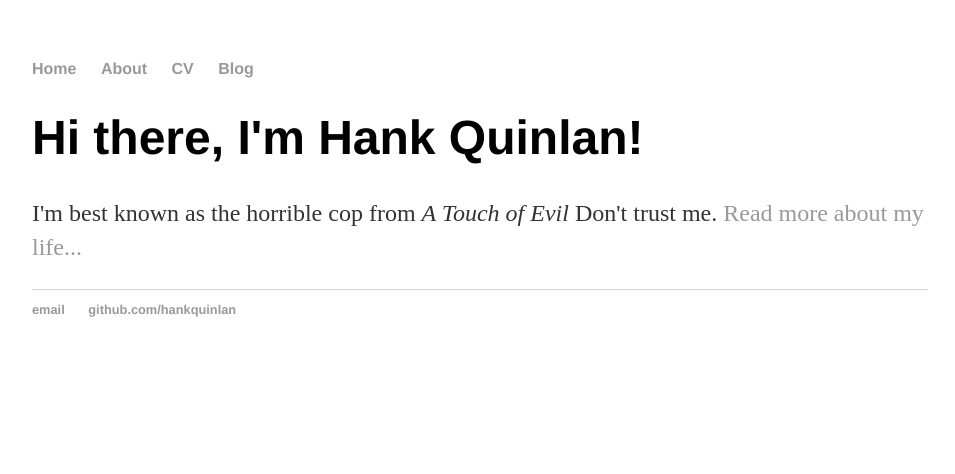
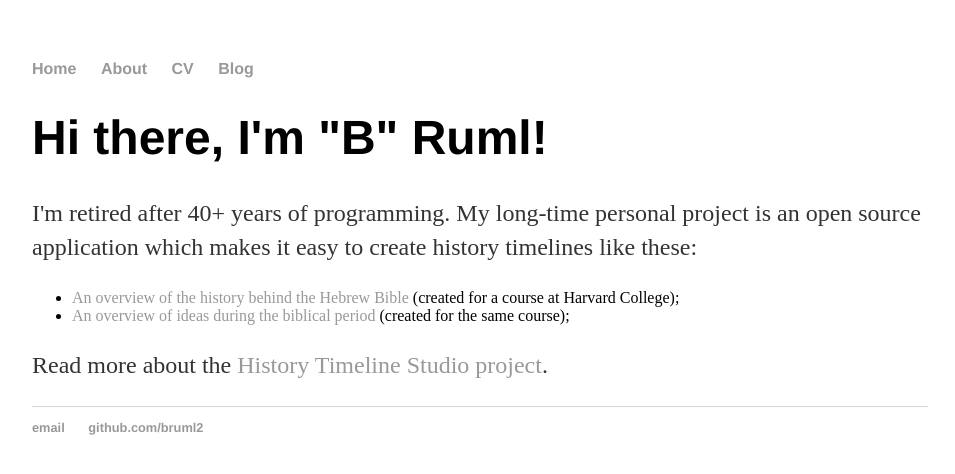
Before and after one commit to bruml2/bruml2.github.io, a Jekyll site: the page built from index.html, in a window 1280 px wide. Shown: the top 474 px of the page, without its empty margins (160-1115 px from the left). Built offline with Jekyll 4.4.1, drawn with Linux system fonts in a browser that asks for light colours.

Commit message:
Update index.html
intial use of a layout

```diff
--- a/index.html
+++ b/index.html
@@ -1,29 +1,20 @@
-<!DOCTYPE html>
-<html>
-	<head>
-		<title>Hank Quinlan, Horrible Cop</title>
-		<link rel="stylesheet" type="text/css" href="/css/main.css">
-	</head>
-	<body>
-		<nav>
-    		<ul>
-        		<li><a href="/">Home</a></li>
-	        	<li><a href="/about">About</a></li>
-        		<li><a href="/cv">CV</a></li>
-        		<li><a href="/blog">Blog</a></li>
-    		</ul>
-		</nav>
-		<div class="container">
-    		<div class="blurb">
-        		<h1>Hi there, I'm Hank Quinlan!</h1>
-				<p>I'm best known as the horrible cop from <em>A Touch of Evil</em> Don't trust me. <a href="/about">Read more about my life...</a></p>
-    		</div><!-- /.blurb -->
-		</div><!-- /.container -->
-		<footer>
-    		<ul>
-        		<li><a href="mailto:hankquinlanhub@gmail.com">email</a></li>
-        		<li><a href="https://github.com/hankquinlan">github.com/hankquinlan</a></li>
-			</ul>
-		</footer>
-	</body>
-</html>
+---
+layout: default
+title: Beardsley Ruml, vue dev
+---
+<div class="blurb">
+	<h1>Hi there, I'm "B" Ruml!</h1>
+	<p>I'm retired after 40+ years of programming. My long-time personal project is
+		an open source application which makes it easy to create history timelines like these:
+	<ul>
+		<li><a href="http://ruml.com/thehebrewbible/timelines/overview.html">An overview of
+			the history behind the Hebrew Bible</a> (created for a course at Harvard
+			College);
+		 </li>
+		<li><a href="http://ruml.com/thehebrewbible/timelines/ideasBasic.html">An overview of
+			ideas during the biblical period</a> (created for the same course);
+		 </li>
+	</ul>
+	</p>
+	<p>Read more about the <a href="/about">History Timeline Studio project</a>.</p>
+</div><!-- /.blurb -->
```
